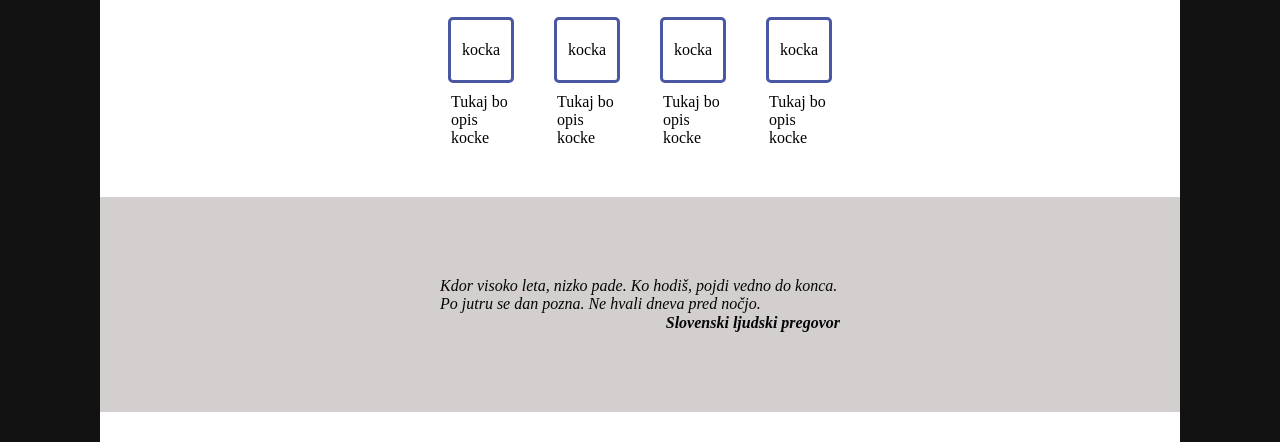
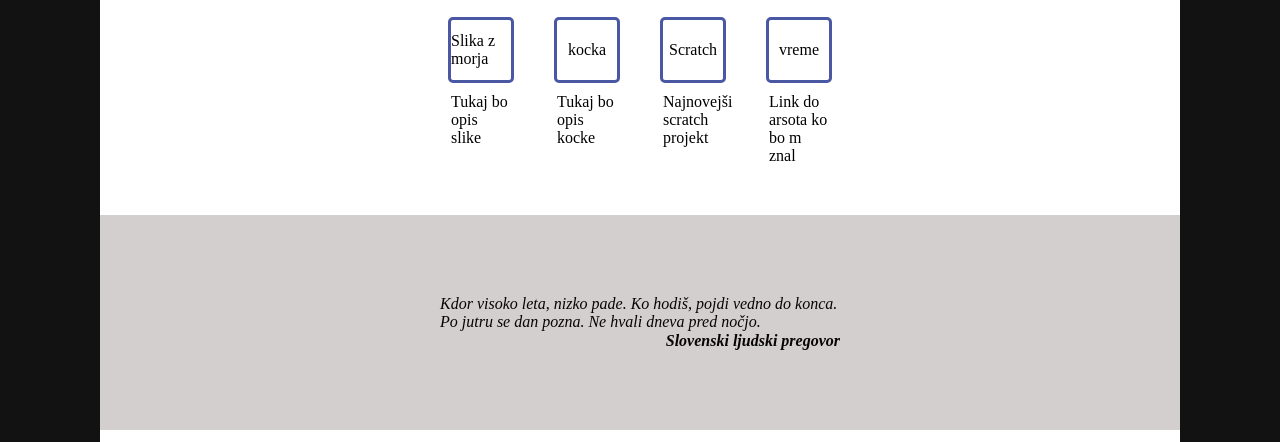
Before and after one commit to JoleMajole11/home-site, a plain HTML site: page index.html in a window 1280 px wide. Shown: the part 358-800 px from the top of the page. Drawn offline with Linux system fonts and the light colour scheme.

Commit message:
Update index.html

```diff
--- a/index.html
+++ b/index.html
@@ -37,20 +37,20 @@
 
             <div class="kocke">
                 <div class="ena-kocka">
-                    <div class="lik">kocka</div>
-                    <div class="opis-lika">Tukaj bo opis kocke</div>
+                    <div class="lik">Slika z morja</div>
+                    <div class="opis-lika">Tukaj bo opis slike</div>
                 </div>
                 <div class="ena-kocka">
                     <div class="lik">kocka</div>
                     <div class="opis-lika">Tukaj bo opis kocke</div>
                 </div>
                 <div class="ena-kocka">
-                    <div class="lik">kocka</div>
-                    <div class="opis-lika">Tukaj bo opis kocke</div>
+                    <div class="lik">Scratch</div>
+                    <div class="opis-lika">Najnovejši scratch projekt</div>
                 </div>
                 <div class="ena-kocka">
-                    <div class="lik">kocka</div>
-                    <div class="opis-lika">Tukaj bo opis kocke</div>
+                    <div class="lik">vreme</div>
+                    <div class="opis-lika">Link do arsota ko bo m znal</div>
                 </div>
             </div>
         </div>
```
